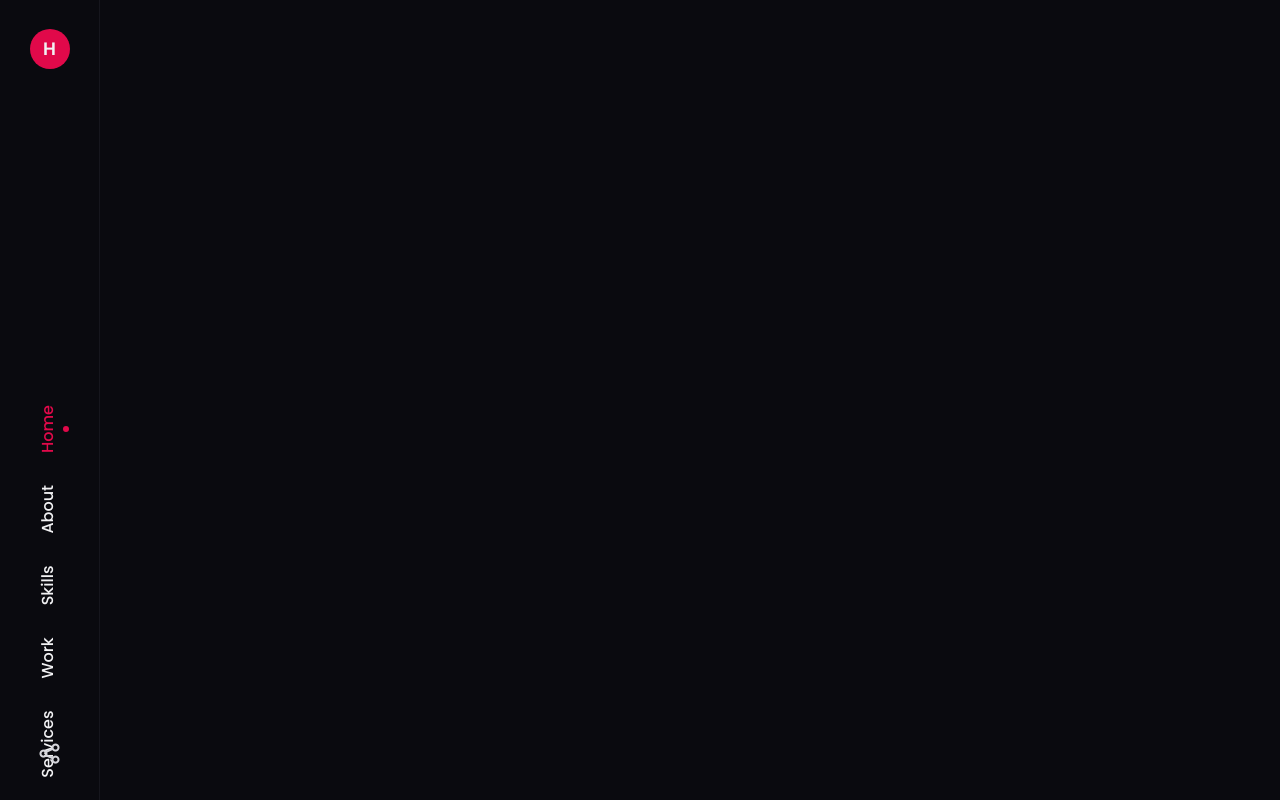
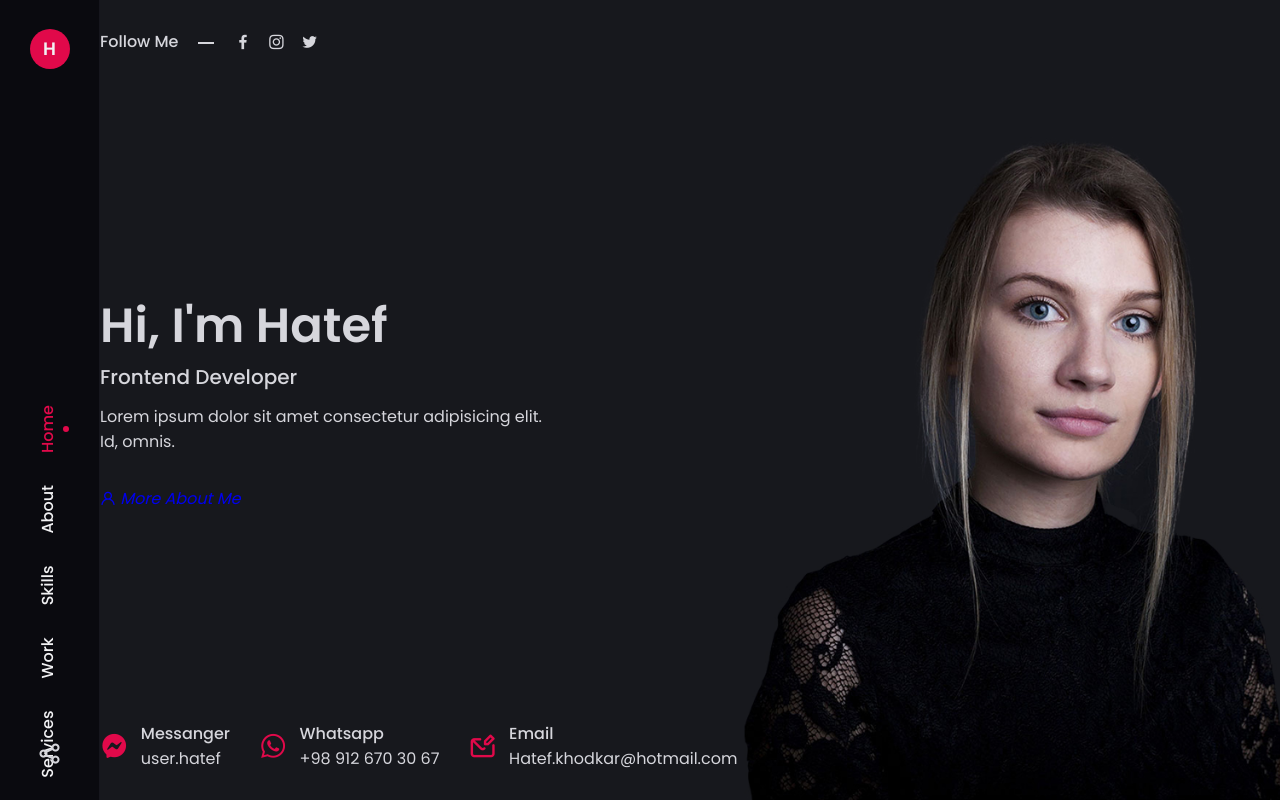
Before and after one commit to hkhodkar/portfolio, a website: page index.html in a window 1280 px wide. Drawn offline with nearby package versions, Linux system fonts and the light colour scheme.

Commit message:
feat: add image and home section image and social media styles

```diff
--- /dev/null
+++ b/assets/sass/_home-section.scss
@@ -0,0 +1,103 @@
+.main {
+  margin-left: 100px;
+}
+
+.home {
+  background: url("../img/home-bg.jpg");
+  background-size: cover;
+  height: 100vh;
+  background-position: center center;
+
+  &__title {
+    font-size: var(--biggest-font-size);
+  }
+
+  &__subtitle {
+    font-size: var(--h3-font-size);
+    font-weight: var(--font-medium);
+    margin-bottom: var(--mb-0-75);
+  }
+
+  &__description {
+    max-width: 450px;
+    margin-bottom: var(--mb-2);
+  }
+
+  &__container {
+    position: relative;
+    height: 100%;
+    align-items: center;
+  }
+
+  &__img {
+    display: none;
+  }
+
+  &__social {
+    position: absolute;
+    top: 1.8rem;
+    left: 0;
+    display: flex;
+    align-items: center;
+    column-gap: 3.5rem;
+
+    &-follow {
+      font-weight: var(--font-medium);
+      position: relative;
+
+      &::after {
+        content: "";
+        position: absolute;
+        width: 1rem;
+        height: 2px;
+        background-color: var(--text-color);
+        right: -45%;
+        top: 50%;
+      }
+    }
+
+    &-links {
+      display: inline-flex;
+      column-gap: 1rem;
+    }
+
+    &-link {
+      font-size: 1.08rem;
+      color: var(--text-color);
+      transition: 0.4s;
+
+      &:hover {
+        transform: translateY(0.25rem);
+      }
+    }
+  }
+}
+
+.my__info {
+  display: flex;
+  column-gap: 1.8rem;
+  position: absolute;
+  left: 0;
+  bottom: 1.8rem;
+}
+
+.info__item {
+  display: flex;
+  align-items: center;
+}
+.info {
+  &__title,
+  &__subtitle {
+    font-size: var(--smal-font-size);
+  }
+
+  &__title {
+    font-weight: var(--font-medium);
+  }
+
+  &__icon {
+    font-size: 1.8rem;
+    color: var(--skin-color);
+    margin-right: var(--mb-0-75);
+  }
+}
--- /dev/null
+++ b/assets/sass/_layout.scss
@@ -0,0 +1,9 @@
+.container {
+  max-width: 1250px;
+  margin-right: auto;
+  margin-left: auto;
+}
+
+.grid {
+  display: grid;
+}
--- a/assets/sass/main.scss
+++ b/assets/sass/main.scss
@@ -1,5 +1,7 @@
 @import "./base";
 @import "./side-bar";
+@import "./home-section";
+@import "./layout";
 
 /*=============== GOOGLE FONTS ===============*/
 @import url("https://fonts.googleapis.com/css2?family=Poppins:wght@300;400;500;600&display=swap");
--- a/index.html
+++ b/index.html
@@ -48,6 +48,83 @@
         </div>
       </nav>
     </aside>
+
+    <main class="main">
+      <section class="home" id="home">
+        <div class="home__container container grid">
+          <div class="home__social">
+            <span class="home__social-follow">Follow Me </span>
+            <div class="home__social-links">
+              <a
+                href="https://www.facebook.com"
+                target="_blank"
+                class="home__social-link"
+              >
+                <i class="uil uil-facebook-f"></i>
+              </a>
+              <a
+                href="https://www.instagram.com"
+                target="_blank"
+                class="home__social-link"
+              >
+                <i class="uil uil-instagram"></i>
+              </a>
+              <a
+                href="https://www.tweeter.com"
+                target="_blank"
+                class="home__social-link"
+              >
+                <i class="uil uil-twitter"></i>
+              </a>
+            </div>
+          </div>
+
+          <img
+            src="./assets/img/home-img.png"
+            alt="home img"
+            class="home__img"
+          />
+
+          <div class="home_data">
+            <h1 class="home__title">Hi, I'm Hatef</h1>
+            <h3 class="home__subtitle">Frontend Developer</h3>
+            <p class="home__description">
+              Lorem ipsum dolor sit amet consectetur adipisicing elit. Id,
+              omnis.
+            </p>
+            <a href="#about" class="button">
+              <i class="uil uil-user button__icon"> More About Me </i>
+            </a>
+          </div>
+
+          <div class="my__info">
+            <div class="info__item">
+              <i class="uil uil-facebook-messenger info__icon"></i>
+              <div>
+                <h3 class="info__title">Messanger</h3>
+                <span class="info__subtitle">user.hatef</span>
+              </div>
+            </div>
+
+            <div class="info__item">
+              <i class="uil uil-whatsapp info__icon"></i>
+              <div>
+                <h3 class="info__title">Whatsapp</h3>
+                <span class="info__subtitle">+98 912 670 30 67</span>
+              </div>
+            </div>
+
+            <div class="info__item">
+              <i class="uil uil-envelope-edit info__icon"></i>
+              <div>
+                <h3 class="info__title">Email</h3>
+                <span class="info__subtitle">Hatef.khodkar@hotmail.com</span>
+              </div>
+            </div>
+          </div>
+        </div>
+      </section>
+    </main>
     <script src="assets/js/main.js"></script>
   </body>
 </html>
```
Also changed, not shown: assets/css/style.css, assets/img/home-bg.jpg (added), assets/img/home-img.png (added), 3 other files.
